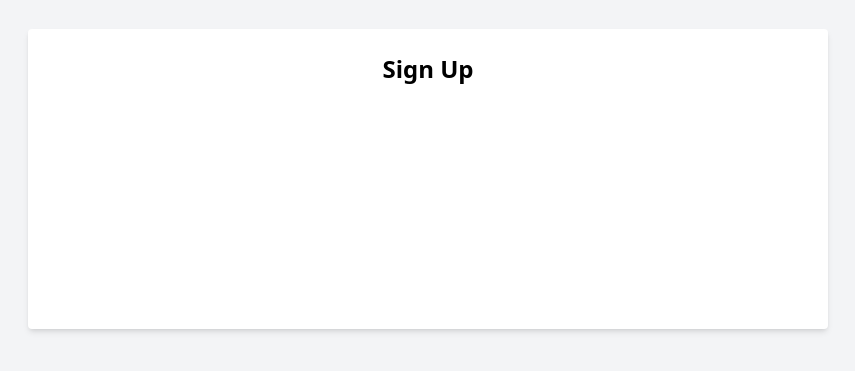
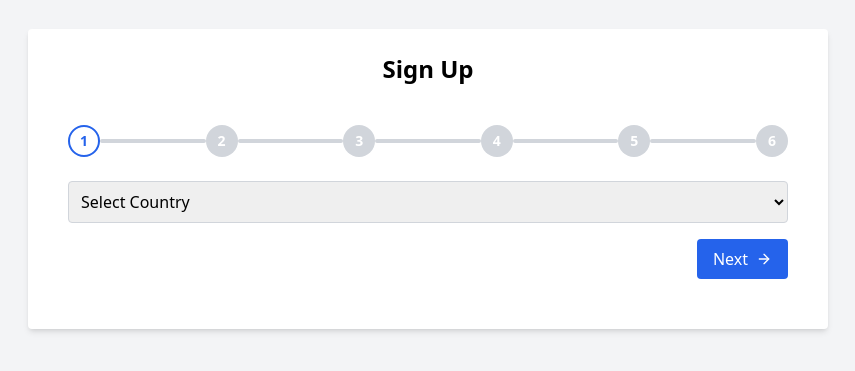
Before and after one commit to climax-coder/muti-step-signup, a React (Vite) app: page / in a window 1280 px wide. Shown: the part 221-592 px from the top of the page, without its empty margins (212-1067 px from the left). Built offline with nearby package versions, Linux system fonts and the light colour scheme.

Commit message:
complete step indicator and country select field

```diff
--- /dev/null
+++ b/src/components/common/ArrowButton.tsx
@@ -0,0 +1,36 @@
+import { ArrowLeft, ArrowRight } from "lucide-react";
+
+interface ArrowButtonProps {
+  direction: "left" | "right";
+  children: React.ReactNode;
+  onClick?: () => void;
+  type?: "button" | "submit" | "reset";
+  className?: string;
+}
+
+export const ArrowButton = ({
+  direction,
+  children,
+  onClick,
+  type = "button",
+  className = "",
+}: ArrowButtonProps) => {
+  const isLeft = direction === "left";
+
+  const baseStyles = "flex items-center gap-2 px-4 py-2 rounded";
+  const variantStyles = isLeft
+    ? "bg-gray-100 text-gray-800 hover:bg-gray-200"
+    : "bg-blue-600 text-white hover:bg-blue-700";
+
+  return (
+    <button
+      type={type}
+      onClick={onClick}
+      className={`${baseStyles} ${variantStyles} ${className}`}
+    >
+      {isLeft && <ArrowLeft size={16} />}
+      {children}
+      {!isLeft && <ArrowRight size={16} />}
+    </button>
+  );
+};
--- /dev/null
+++ b/src/components/common/FormError.tsx
@@ -0,0 +1,9 @@
+interface FormErrorProps {
+  message?: string;
+}
+
+export const FormError = ({ message }: FormErrorProps) => {
+  if (!message) return null;
+
+  return <p className="text-sm text-red-500 mt-1">{message}</p>;
+};
--- /dev/null
+++ b/src/components/signup/CountrySelector.tsx
@@ -0,0 +1,54 @@
+import { useState } from "react";
+import { useSignupFormStore } from "../../store/signupFormStore";
+import { contryFormSchemas } from "../../config/countryFormConfig";
+import { FormError } from "../common/FormError";
+import { ArrowButton } from "../common/ArrowButton";
+
+export const CountrySelector = () => {
+  const { country, setCountry, nextStep } = useSignupFormStore();
+  const countries = Object.keys(contryFormSchemas);
+  const [selectedCountry, setSelectedCountry] = useState(country);
+  const [error, setError] = useState("");
+
+  const handleChange = (e: React.ChangeEvent<HTMLSelectElement>) => {
+    setSelectedCountry(e.target.value);
+    setError("");
+  };
+
+  const handleNext = () => {
+    if (!selectedCountry) {
+      setError("Please select a country to proceed.");
+      return;
+    }
+
+    setCountry(selectedCountry);
+    nextStep();
+  };
+
+  return (
+    <div className="space-y-4">
+      <select
+        onChange={handleChange}
+        value={selectedCountry}
+        className="w-full border border-gray-300 rounded p-2"
+      >
+        <option value="" disabled>
+          Select Country
+        </option>
+        {countries.map((countryOption) => (
+          <option key={countryOption} value={countryOption}>
+            {countryOption}
+          </option>
+        ))}
+      </select>
+
+      <FormError message={error} />
+
+      <div className="flex justify-end">
+        <ArrowButton direction="right" type="submit" onClick={handleNext}>
+          Next
+        </ArrowButton>
+      </div>
+    </div>
+  );
+};
--- /dev/null
+++ b/src/components/signup/StepIndicator.tsx
@@ -0,0 +1,50 @@
+import { useSignupFormStore } from "../../store/signupFormStore";
+import { Check } from "lucide-react";
+
+const steps = [1, 2, 3, 4, 5, 6];
+
+export const StepIndicator = () => {
+  const { step } = useSignupFormStore();
+
+  return (
+    <div className="w-full max-w-4xl mx-auto py-6">
+      <div className="flex items-center justify-between">
+        {steps.map((_, index) => {
+          const isCompleted = index + 1 < step;
+          const isCurrent = index + 1 === step;
+
+          return (
+            <div
+              key={index}
+              className={`flex items-center ${
+                index !== steps.length - 1 ? "w-full" : ""
+              }`}
+            >
+              <div
+                className={`w-8 h-8 flex items-center justify-center rounded-full font-bold text-sm
+                ${
+                  isCompleted
+                    ? "bg-green-600 text-white"
+                    : isCurrent
+                    ? "border-2 border-blue-600 text-blue-600 bg-white"
+                    : "bg-gray-300 text-white"
+                }`}
+              >
+                {isCompleted ? <Check size={16} /> : index + 1}
+              </div>
+
+              {index !== steps.length - 1 && (
+                <div className="flex-1 h-1 relative">
+                  <div className="w-full h-full bg-gray-300 rounded" />
+                  {step > index + 1 && (
+                    <div className="absolute top-0 left-0 h-full bg-blue-600 w-full rounded transition-all" />
+                  )}
+                </div>
+              )}
+            </div>
+          );
+        })}
+      </div>
+    </div>
+  );
+};
--- a/src/pages/SignUp.tsx
+++ b/src/pages/SignUp.tsx
@@ -1,9 +1,24 @@
 import { FormLayout } from "../components/common/FormLayout";
+import { CountrySelector } from "../components/signup/CountrySelector";
+import { StepIndicator } from "../components/signup/StepIndicator";
+import { useSignupFormStore } from "../store/signupFormStore";
 
 export default function App() {
+  const { step } = useSignupFormStore();
+
+  console.log(step);
+  const getStepComponent = () => {
+    switch (step) {
+      case 1:
+        return <CountrySelector />;
+      default:
+        return null;
+    }
+  };
   return (
     <FormLayout title="Sign Up">
-      <></>
+      <StepIndicator />
+      {getStepComponent()}
     </FormLayout>
   );
 }
```
